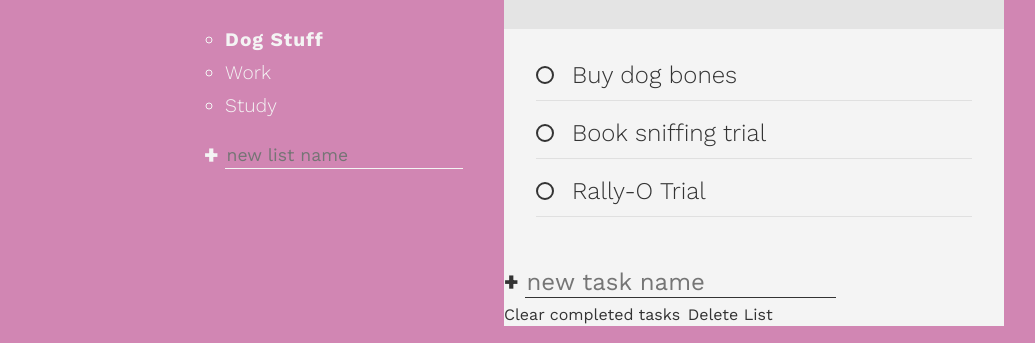
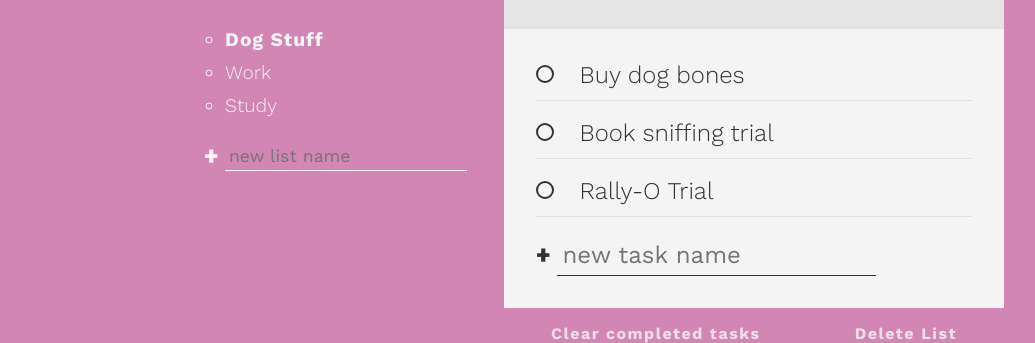
Before and after one commit to jocelyn-hing/todolist, a plain HTML site: page index.html in a window 1280 px wide. Shown: the part 494-837 px from the top of the page, without its empty margins (36-1071 px from the left). Drawn offline with nearby package versions, Linux system fonts and the light colour scheme.

Commit message:
finished css styling

```diff
--- a/css/main.css
+++ b/css/main.css
@@ -80,6 +80,18 @@ form {
     opacity: 0.7;
 }
 
+.btn.delete {
+    font-weight: 700;
+    letter-spacing: 1.5px;
+    opacity: 0.8;
+    font-size: 1rem;
+    transition: color 200ms;
+}
+
+.btn.delete:hover {
+    color: var(--clr-warning);
+}
+
 .new {
     background: transparent;
     border: 0;
@@ -87,9 +99,16 @@ form {
     border-bottom: 1px solid currentColor;
     font-size: inherit;
     outline: none;
+    padding: .25em;
 
     transition: border-bottom 150ms ease-in;
     order: 2; /* allows the user to tab through while the the plus button is on the left*/
+}
+
+
+
+.new.task {
+    margin-bottom: 0;
 }
 
 .new:focus {
@@ -136,6 +155,11 @@ form {
 
 .todo-body {
     padding: var(--spacer);
+    position: relative;
+}
+
+.new-task-creator .create {
+    colour: var(--clr-dark);
 }
 
 [type="checkbox"] {
@@ -144,13 +168,18 @@ form {
 }
 
 .task label {
-    display: flex;
+    display: flex-inline;
     align-items: center;
     position: relative;
     margin-bottom: 1.25em;
 }
 
-.task label::after {
+.task {
+    position: relative;
+    margin-bottom: 1.25em;
+}
+
+.task::after {
     content: "";
     position: absolute;
     right: 0;
@@ -179,3 +208,43 @@ form {
     transform: scale(1.2);
     color: var(--clr-primary);
 }
+
+
+/*makes the inner white circle appear when task on list is selected.*/
+[type="checkbox"]:checked + label .custom-checkbox {
+    background: var(--clr-primary);
+    border-color: var(--clr-primary);
+    box-shadow: inset 0 0 0px 2px white;
+}
+
+[type="checkbox"]:checked + label {
+    opacity: 0.5;
+}
+
+.task label::after {
+    content: '';
+    position: absolute;
+    left: 1.5em;
+    right: 0;
+    top: calc(50% - 1.5px);
+    height: 3px;
+    background: currentColor;
+    transform: scaleX(0);
+    transform-origin: left;
+    transition: transform 150ms ease-in-out;
+}
+
+
+[type="checkbox"]:checked + label::after {
+    transform: scaleX(1);
+}
+
+.delete-tasks {
+    display: flex;
+    justify-content: space-around;
+    position: absolute;
+    width: 100%;
+    left: 0;
+    bottom: -35px;
+    color: var(--clr-light);
+}
```
Also changed, not shown: index.html (+1 -3 lines).
